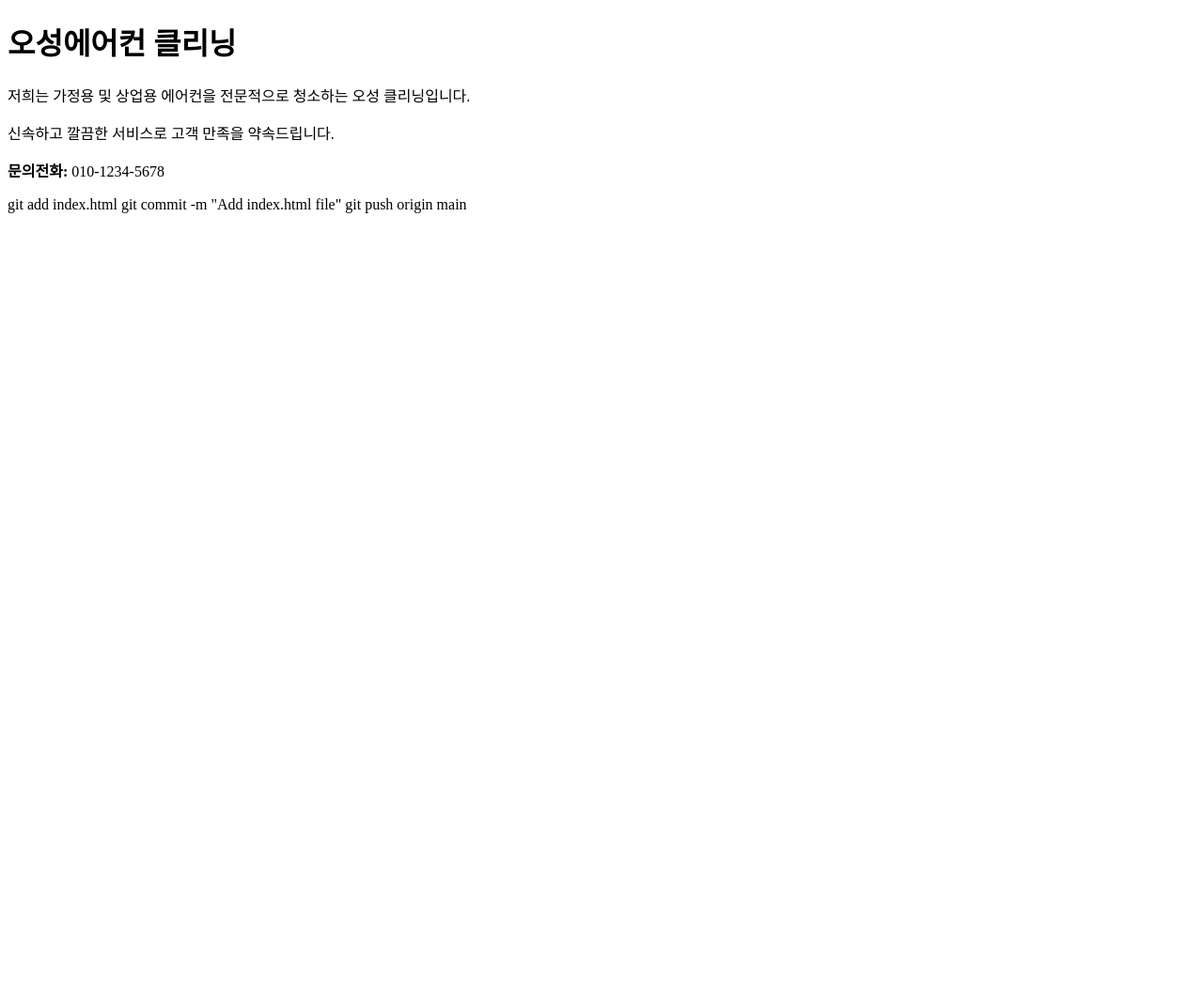
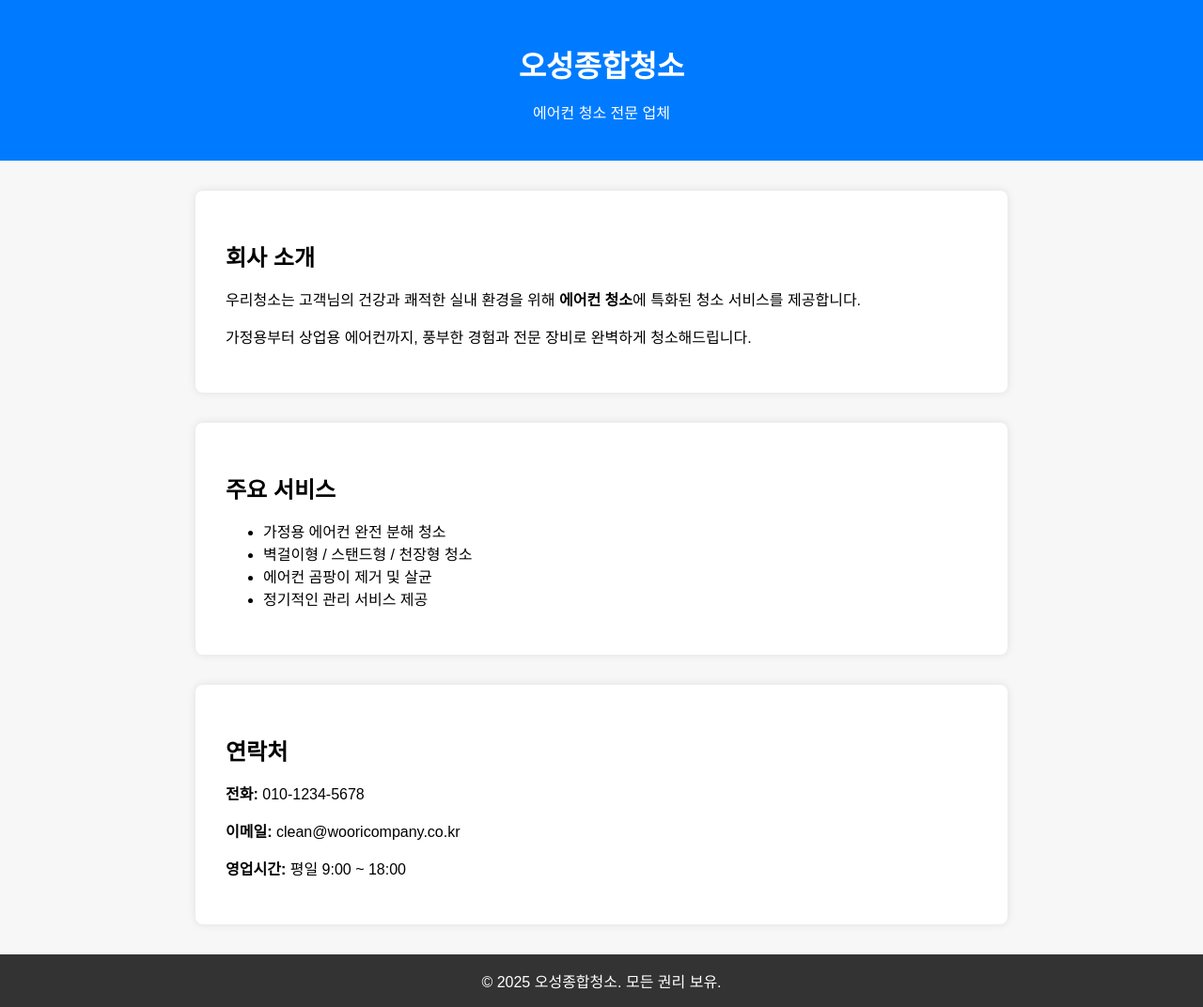
Before and after one commit to Kim-Deokyoung/osung, a plain HTML site: page index.html in a window 1280 px wide. Shown: the whole page at 94% size. Before the commit the page ends 800 px from the top, so only its background shows below. Drawn offline with Linux system fonts and the light colour scheme.

Commit message:
Update index.html

```diff
--- a/index.html
+++ b/index.html
@@ -2,17 +2,73 @@
 <html lang="ko">
 <head>
   <meta charset="UTF-8">
-  <title>오성에어컨 클리닝</title>
+  <meta name="viewport" content="width=device-width, initial-scale=1.0">
+  <title>우리청소 | 에어컨 청소 전문 업체</title>
+  <style>
+    body {
+      font-family: Arial, sans-serif;
+      margin: 0;
+      background: #f7f7f7;
+    }
+    header {
+      background-color: #007bff;
+      color: white;
+      padding: 1.5rem;
+      text-align: center;
+    }
+    section {
+      max-width: 800px;
+      margin: 2rem auto;
+      background: white;
+      padding: 2rem;
+      border-radius: 8px;
+      box-shadow: 0 0 10px rgba(0,0,0,0.1);
+    }
+    h1, h2 {
+      margin-bottom: 1rem;
+    }
+    footer {
+      background-color: #333;
+      color: white;
+      text-align: center;
+      padding: 1rem;
+      margin-top: 2rem;
+    }
+  </style>
 </head>
 <body>
-  <h1>오성에어컨 클리닝</h1>
-  <p>저희는 가정용 및 상업용 에어컨을 전문적으로 청소하는 오성 클리닝입니다.</p>
-  <p>신속하고 깔끔한 서비스로 고객 만족을 약속드립니다.</p>
-  <p><strong>문의전화:</strong> 010-1234-5678</p>
+
+<header>
+  <h1>오성종합청소</h1>
+  <p>에어컨 청소 전문 업체</p>
+</header>
+
+<section>
+  <h2>회사 소개</h2>
+  <p>우리청소는 고객님의 건강과 쾌적한 실내 환경을 위해 <strong>에어컨 청소</strong>에 특화된 청소 서비스를 제공합니다.</p>
+  <p>가정용부터 상업용 에어컨까지, 풍부한 경험과 전문 장비로 완벽하게 청소해드립니다.</p>
+</section>
+
+<section>
+  <h2>주요 서비스</h2>
+  <ul>
+    <li>가정용 에어컨 완전 분해 청소</li>
+    <li>벽걸이형 / 스탠드형 / 천장형 청소</li>
+    <li>에어컨 곰팡이 제거 및 살균</li>
+    <li>정기적인 관리 서비스 제공</li>
+  </ul>
+</section>
+
+<section>
+  <h2>연락처</h2>
+  <p><strong>전화:</strong> 010-1234-5678</p>
+  <p><strong>이메일:</strong> clean@wooricompany.co.kr</p>
+  <p><strong>영업시간:</strong> 평일 9:00 ~ 18:00</p>
+</section>
+
+<footer>
+  &copy; 2025 오성종합청소. 모든 권리 보유.
+</footer>
+
 </body>
 </html>
-
-
-git add index.html
-git commit -m "Add index.html file"
-git push origin main
```
